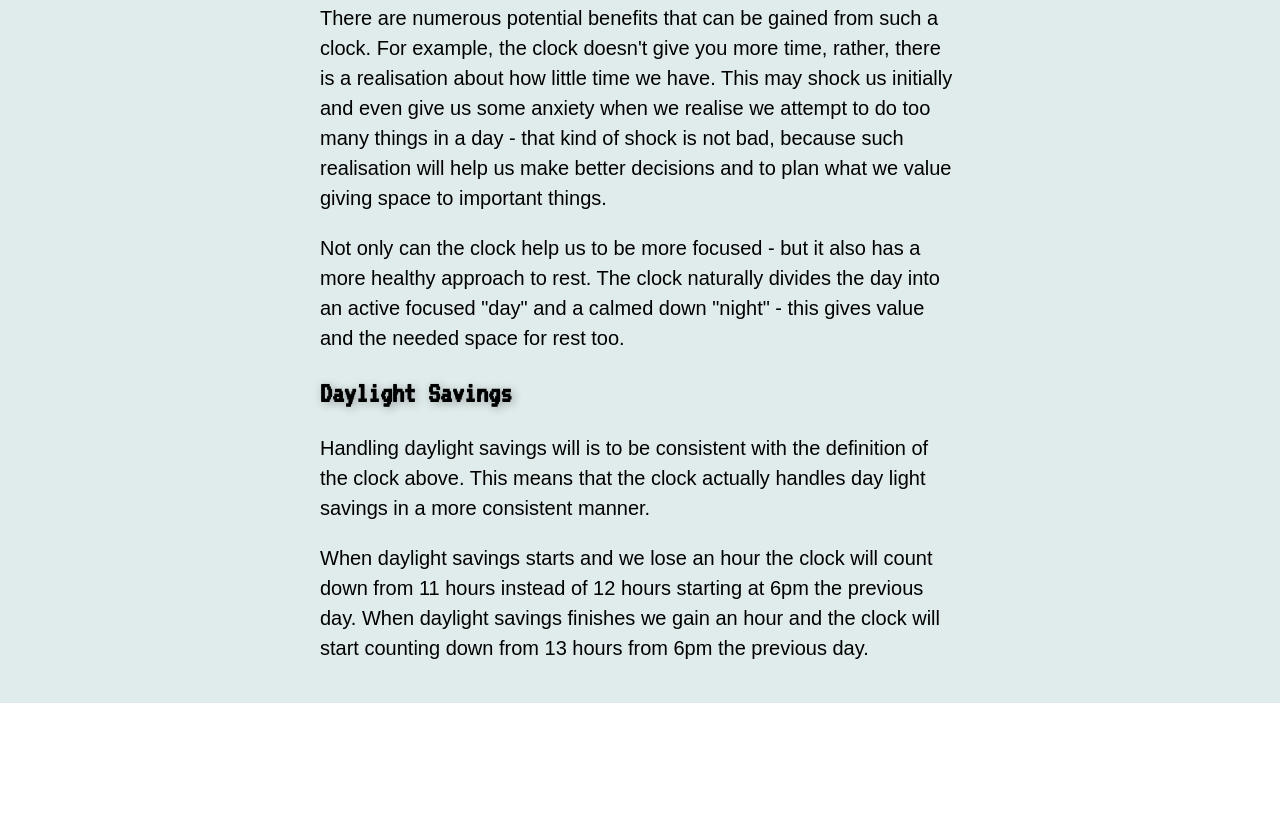
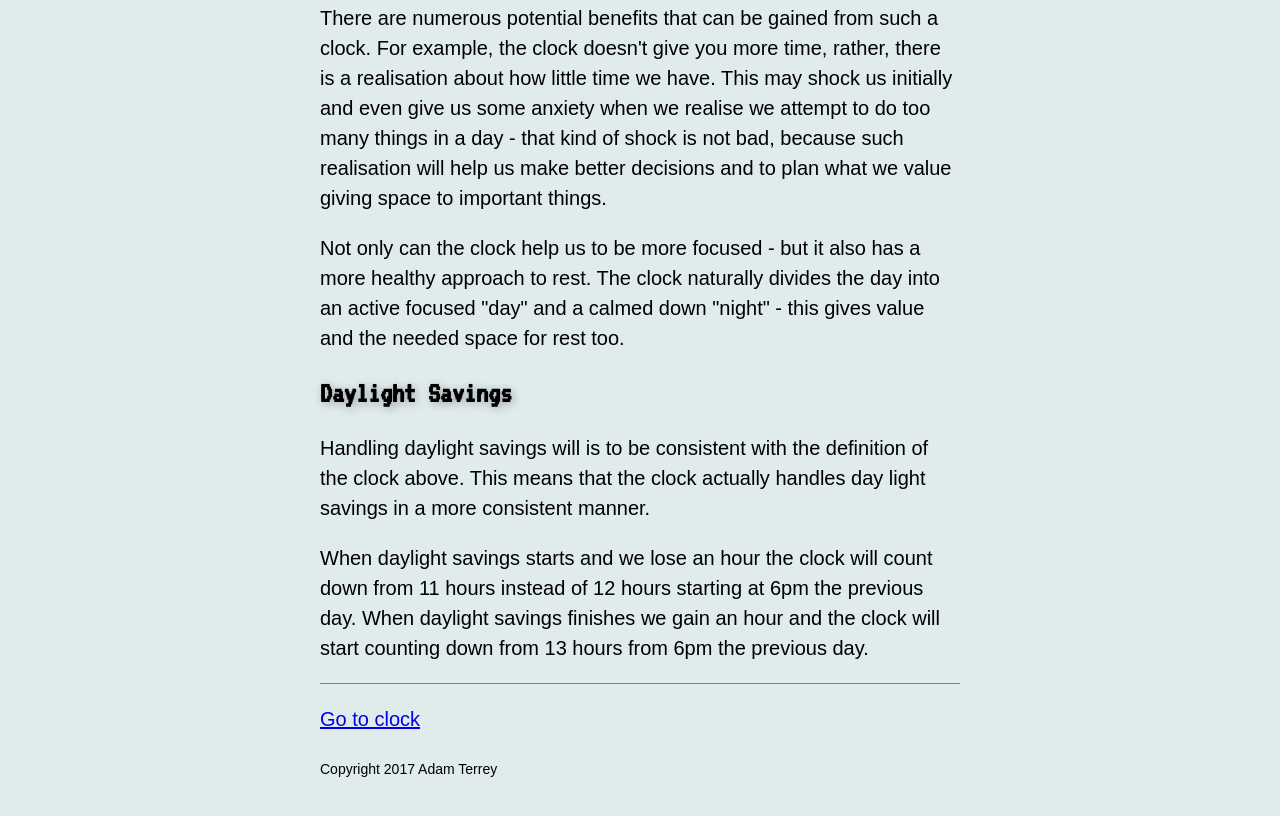
Before and after one commit to adamandpaul/daynightclock.com, a plain HTML site: page about.html in a window 1280 px wide. Shown: the part 1564-2380 px from the top of the page. Before the commit the page ends 2267 px from the top, so only its background shows below. Drawn offline with Linux system fonts and the light colour scheme.

Commit message:
Update footer

```diff
--- a/about.html
+++ b/about.html
@@ -46,6 +46,18 @@
       margin: 0 auto;
     }
 
+    footer {
+      border-top: solid thin grey;
+    }
+
+    footer nav {
+      margin: 1em 0;
+    }
+
+    footer p {
+      font-size: 0.7em;
+    }
+
     td,
     th {
       padding: 5px 10px;
@@ -65,10 +77,10 @@
 <body>
 <div class="page">
   <header>
-    <h1>About Day Night Clock</h1>
+    <h1>About the Day Night Clock</h1>
   </header>
   <nav>
-    <a href="index.html">Back to clock</a>
+    <a href="index.html">Go to clock</a>
   </nav>
   <section>
     <h2>Definition</h2>
@@ -176,6 +188,14 @@
       When daylight savings starts and we lose an hour the clock will count down from 11 hours instead of 12 hours starting at 6pm the previous day. When daylight savings finishes we gain an hour and the clock will start counting down from 13 hours from 6pm the previous day.
     </p>
   </section>
+  <footer>
+    <nav>
+      <a href="index.html">Go to clock</a>
+    </nav>
+    <p>
+      Copyright 2017 Adam Terrey
+    </p>
+  </footer>
 </div>
 </body>
 </html>
```
